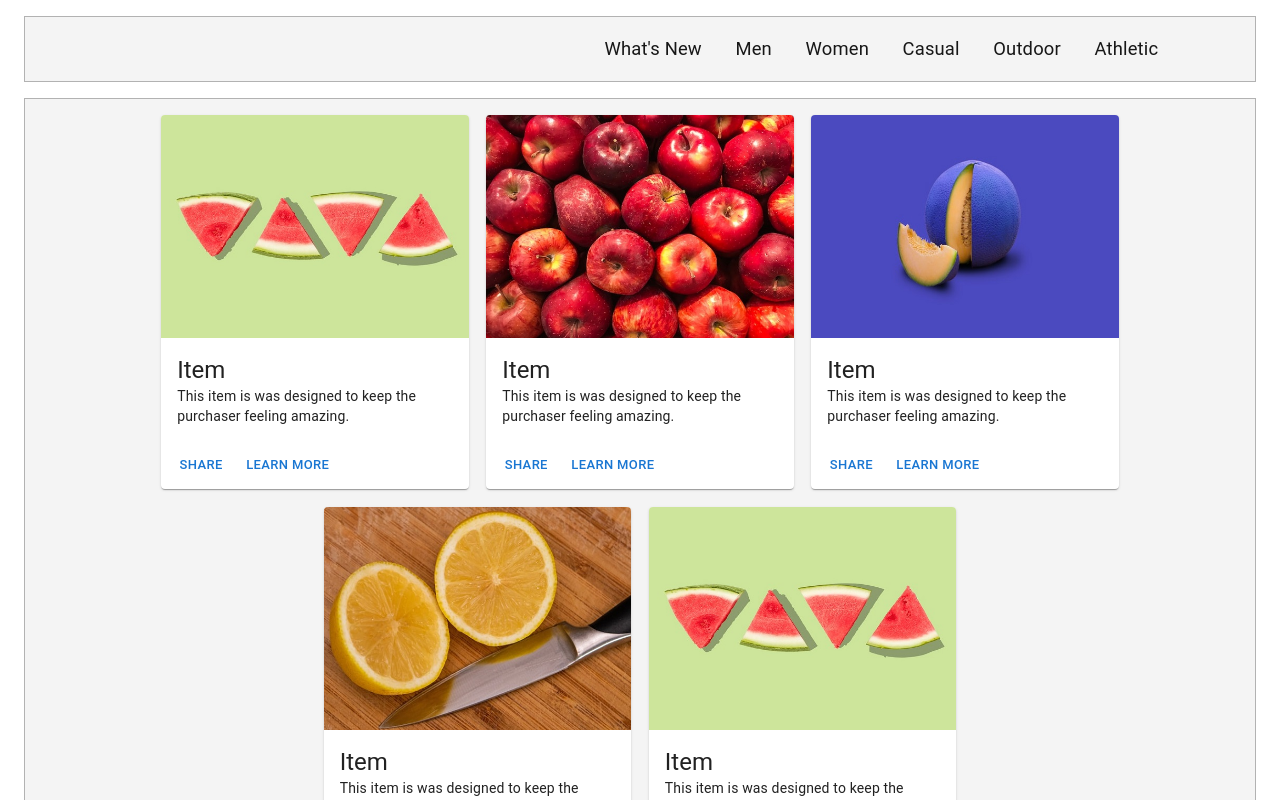
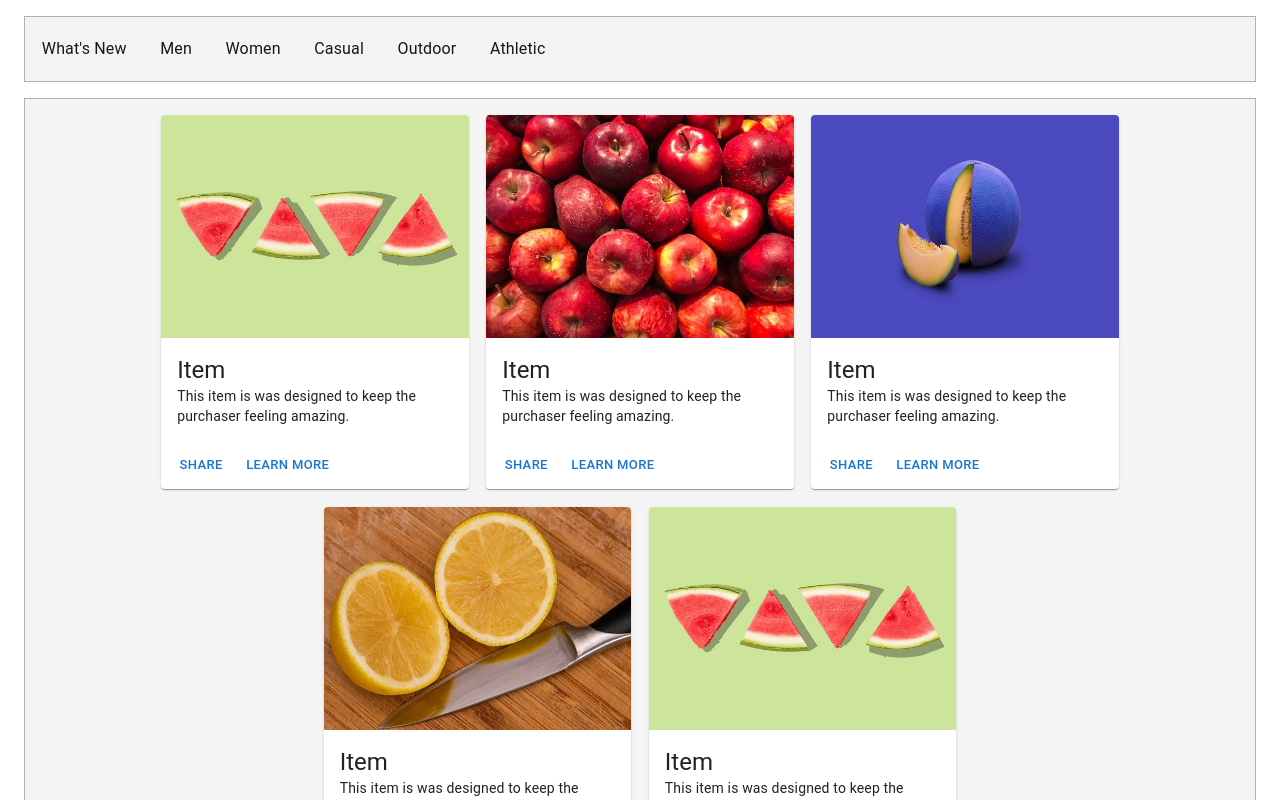
Before and after one commit to samouchka1/storesite, a React (Create React App) app: page / in a window 1280 px wide. Shown: the top 800 px of the page. Built offline with nearby package versions, Linux system fonts and the light colour scheme.

Commit message:
modal, navbar edits

```diff
--- a/src/App.css
+++ b/src/App.css
@@ -20,5 +20,5 @@
 
 
 .color {
-  color: #464646;
+  color: #00000015;
 }
--- a/src/components/ModalMenu.js
+++ b/src/components/ModalMenu.js
@@ -6,7 +6,8 @@ import {
     ListItem,
     Typography,
     Link,
-    Box
+    Box,
+    // Fade
 } from '@mui/material';
 import MenuIcon from '@mui/icons-material/Menu';
 
@@ -64,9 +65,9 @@ const ModalMenu =() => {
     const handleClose = () => setOpen(false);
 
     return (
-        <div>
-            <Button onClick={handleOpen}>
-                <MenuIcon sx={{display: { md: 'none', xs: 'block'}, color: '#535353'}} />
+        <Box>
+            <Button onClick={handleOpen} sx={{display: { md: 'none', xs: 'block'}}}>
+                <MenuIcon sx={{color: '#535353'}} />
             </Button>
             <Modal
                 open={open}
@@ -75,7 +76,7 @@ const ModalMenu =() => {
                 aria-describedby="modal-modal-description"
                 sx={{display: { md: 'none', xs: 'block'}}}
             >
-
+            {/* <Fade in={open}> */}
                 <Box sx={ModalMenuStyles}>
                     {hashLinks.map((page) => (    //hashlinks
                         <ListItem key={page}>
@@ -109,8 +110,9 @@ const ModalMenu =() => {
                         </ListItem>
                     ))}
                 </Box>
+            {/* </Fade> */}
             </Modal>
-      </div>
+      </Box>
     )
 }
 
--- a/src/components/Navbar.js
+++ b/src/components/Navbar.js
@@ -46,11 +46,7 @@ const navBar = {
   display: 'flex',
   flexDirection: 'row',
   alignItems:'center',
-  justifyContent: {
-    md: 'flex-end',
-    sm: 'flex-end',
-    xs: 'flex-start'
-  },
+  justifyContent: 'flex-start',
   height: 'auto',
   backgroundColor : '#f4f4f4', //background color
   border: 'solid 1px #b2b2b2',
@@ -77,7 +73,7 @@ const navLinks = {
       textDecoration: 'underline'
     },
   color: '#171717', //color
-  fontSize : '1.15rem',
+  fontSize : '1rem',
   margin: {
     md: '0 .5rem',
     sm: '0',
```
